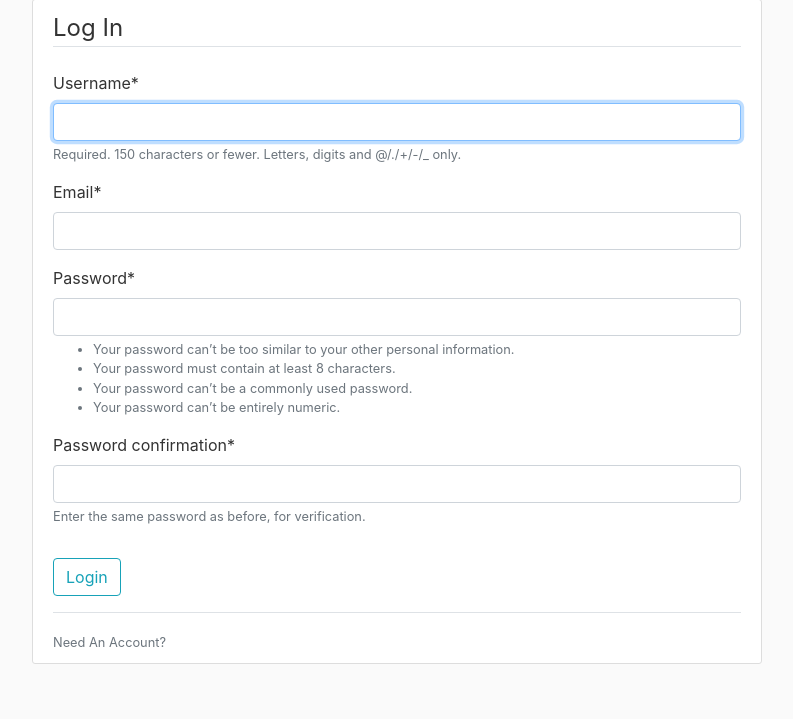
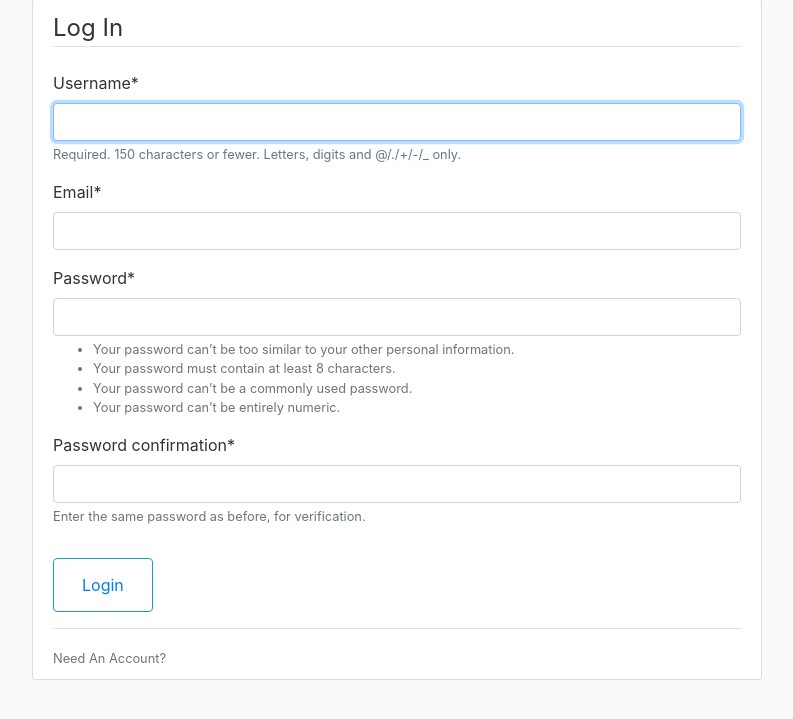
Before and after one commit to BillyDavies1122/PRT451-TEAM-1010-PROJECT, a Django app: template Andy-django_project_login/blog/templates/blog/employee.html in a window 1280 px wide. Shown: the part 81-800 px from the top of the page, without its empty margins (53-846 px from the left). Run offline with Django 3.2, Linux system fonts and the light colour scheme; the template is opened without the code that fills it: values that come from a table or form of the project are taken from there, others are empty; some libraries are stand-ins or nearby versions.

Commit message:
Added a link on one page

```diff
--- a/Andy-django_project_login/blog/admin.py
+++ b/Andy-django_project_login/blog/admin.py
@@ -1,3 +1,6 @@
+#Username : Andy
+#Password: password
+
 from django.contrib import admin
 from .models import Post
 
--- a/Andy-django_project_login/blog/templates/blog/education.html
+++ b/Andy-django_project_login/blog/templates/blog/education.html
@@ -10,7 +10,7 @@
                 {{ form|crispy }}
             </fieldset>
             <div class="form-group">
-                <button class="btn btn-outline-info" type="submit">Login</button>
+                <button class="btn btn-outline-info" type="submit"><a class="nav-item nav-link" href="{% url 'login' %}">Login</a></button>
             </div>
         </form>
         <div class="border-top pt-3">
--- a/Andy-django_project_login/blog/templates/blog/employee.html
+++ b/Andy-django_project_login/blog/templates/blog/employee.html
@@ -10,7 +10,7 @@
                 {{ form|crispy }}
             </fieldset>
             <div class="form-group">
-                <button class="btn btn-outline-info" type="submit">Login</button>
+                <button class="btn btn-outline-info" type="submit"><a class="nav-item nav-link" href="{% url 'login' %}">Login</a></button>
             </div>
         </form>
         <div class="border-top pt-3">
```
Also changed, not shown: Andy-django_project_login/blog/models.py (line endings or trailing spaces), Andy-django_project_login/db.sqlite3.
